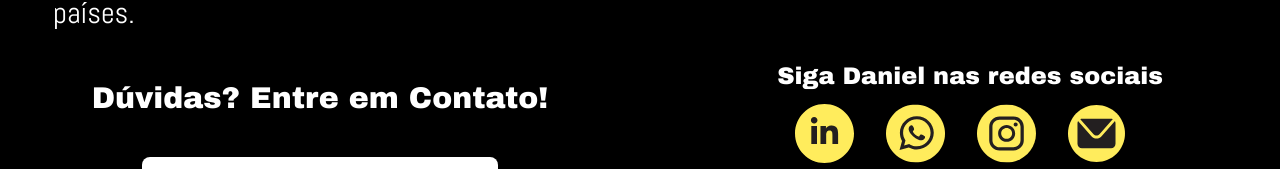
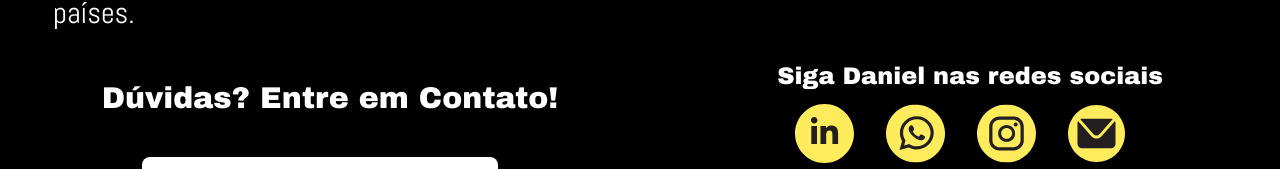
Before and after one commit to BekPiccoli/Livro_Daniel_NextJs, a Next.js app: page / in a window 1280 px wide. Shown: the part 4283-4452 px from the top of the page. Built offline with nearby package versions, Linux system fonts and the light colour scheme.

Commit message:
spacing ajusted

```diff
--- a/src/components/content/FourthContent.js
+++ b/src/components/content/FourthContent.js
@@ -45,7 +45,7 @@ export default function FourthContent({ aboutRef }) {
         </div>
         <div className="flex justify-center flex-col items-center h-[400px] w-screen bg-black">
           <div>
-            <p className="text-white font-ArchivoBlack text-3xl">
+            <p className="text-white font-ArchivoBlack pl-5 text-3xl">
               Dúvidas? Entre em Contato!
             </p>
           </div>
```
